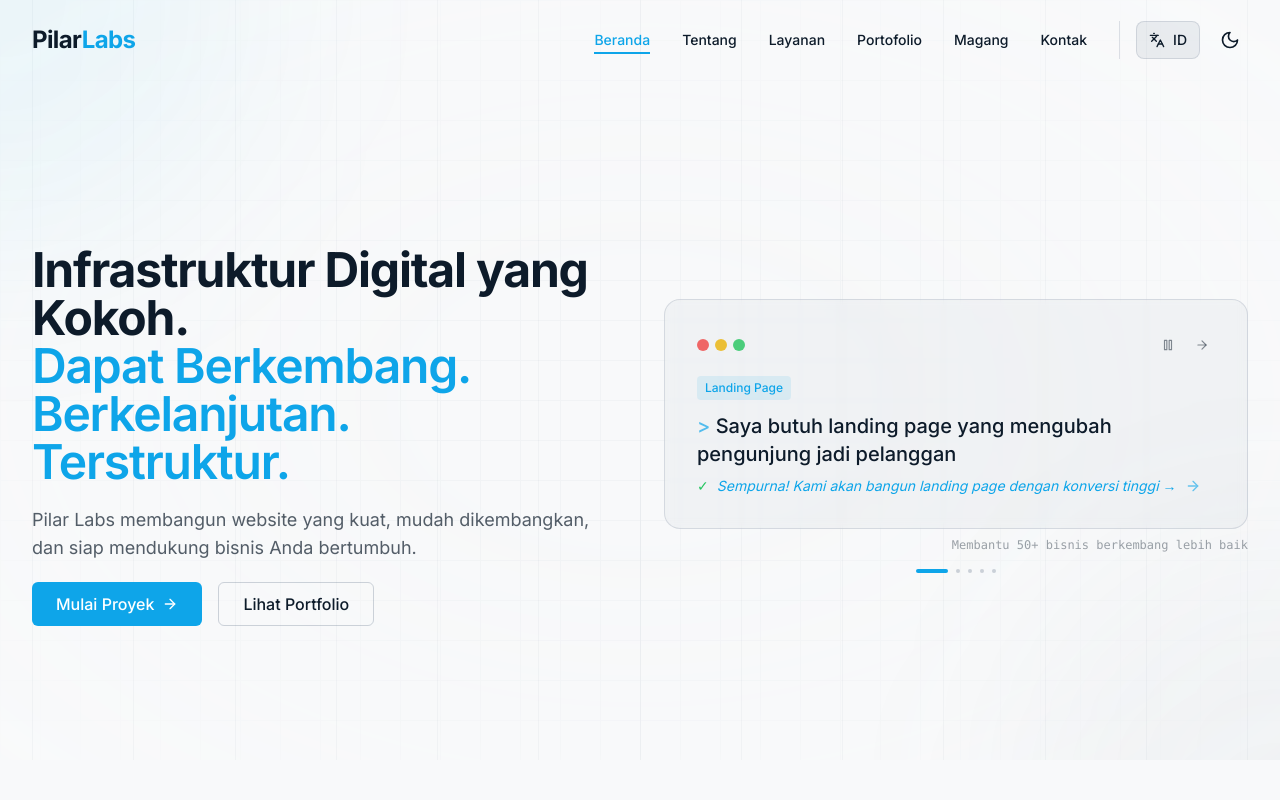
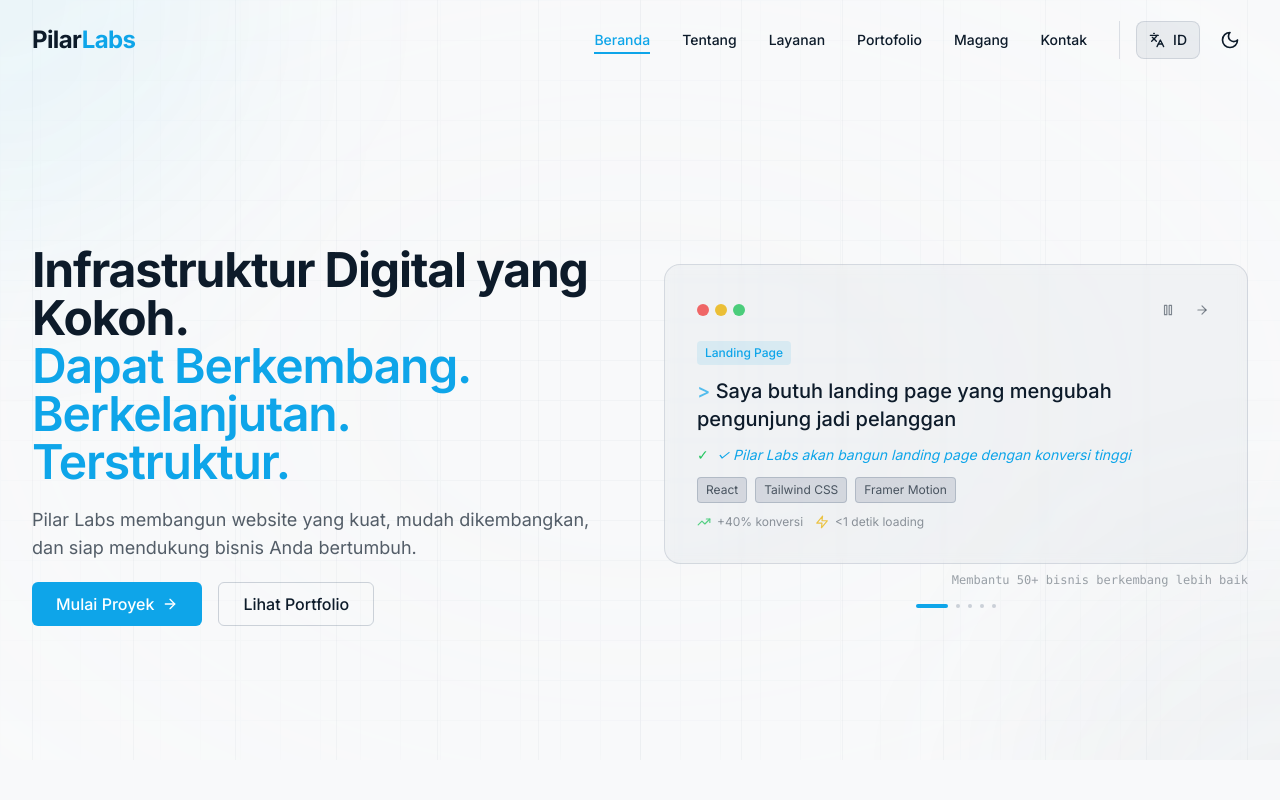
Before and after one commit to pilarlabsid/pilarlabs-landing, a React (Vite) app: page / in a window 1280 px wide. Shown: the top 800 px of the page. Built offline with nearby package versions, Linux system fonts and the light colour scheme.

Commit message:
feat: rebrand animation as Pilar Labs processing flow

```diff
--- a/src/components/ui/AIPromptAnimation.tsx
+++ b/src/components/ui/AIPromptAnimation.tsx
@@ -1,20 +1,25 @@
 import { useState, useEffect } from 'react'
 import { motion } from 'framer-motion'
 import { useTranslation } from 'react-i18next'
-import { ArrowRight, Pause, Play } from 'lucide-react'
+import { ArrowRight, Pause, Play, TrendingUp, Zap } from 'lucide-react'
 
 export function AIPromptAnimation() {
     const { t } = useTranslation()
     const [currentPromptIndex, setCurrentPromptIndex] = useState(0)
     const [displayedText, setDisplayedText] = useState('')
-    const [isTyping, setIsTyping] = useState(true)
-    const [showResponse, setShowResponse] = useState(false)
+    const [animationPhase, setAnimationPhase] = useState<'typing' | 'thinking' | 'response' | 'metrics' | 'deleting'>('typing')
     const [isPaused, setIsPaused] = useState(false)
     const [clientsHelped, setClientsHelped] = useState(50)
 
     // Get prompts and categories from translation
-    const prompts = t('hero.aiPrompts', { returnObjects: true }) as Array<{ text: string; category: string; response: string }>
-    const currentResponse = prompts[currentPromptIndex].response
+    const prompts = t('hero.aiPrompts', { returnObjects: true }) as Array<{
+        text: string
+        category: string
+        response: string
+        techStack: string[]
+        metrics: Array<{ icon: string; text: string }>
+    }>
+    const currentPrompt = prompts[currentPromptIndex]
 
     // Realistic typing speed with variation
     const getTypingSpeed = () => {
@@ -26,31 +31,43 @@ export function AIPromptAnimation() {
     useEffect(() => {
         if (isPaused) return
 
-        const currentPrompt = prompts[currentPromptIndex].text
+        const promptText = currentPrompt.text
 
-        if (isTyping) {
+        if (animationPhase === 'typing') {
             // Typing effect
-            if (displayedText.length < currentPrompt.length) {
+            if (displayedText.length < promptText.length) {
                 const timeout = setTimeout(() => {
-                    setDisplayedText(currentPrompt.slice(0, displayedText.length + 1))
+                    setDisplayedText(promptText.slice(0, displayedText.length + 1))
                 }, getTypingSpeed())
                 return () => clearTimeout(timeout)
             } else {
-                // Finished typing, show response
+                // Finished typing, move to thinking phase
                 const timeout = setTimeout(() => {
-                    setShowResponse(true)
-                }, 500)
+                    setAnimationPhase('thinking')
+                }, 300)
                 return () => clearTimeout(timeout)
             }
-        } else {
+        } else if (animationPhase === 'thinking') {
+            // Show thinking animation for 1.5s then move to response
+            const timeout = setTimeout(() => {
+                setAnimationPhase('response')
+            }, 1500)
+            return () => clearTimeout(timeout)
+        } else if (animationPhase === 'response') {
+            // Show response for 800ms then show metrics
+            const timeout = setTimeout(() => {
+                setAnimationPhase('metrics')
+            }, 800)
+            return () => clearTimeout(timeout)
+        } else if (animationPhase === 'metrics') {
+            // Show metrics for 2.5s then start deleting
+            const timeout = setTimeout(() => {
+                setAnimationPhase('deleting')
+            }, 2500)
+            return () => clearTimeout(timeout)
+        } else if (animationPhase === 'deleting') {
             // Deleting effect
-            if (showResponse) {
-                // Wait before deleting response
-                const timeout = setTimeout(() => {
-                    setShowResponse(false)
-                }, 1500)
-                return () => clearTimeout(timeout)
-            } else if (displayedText.length > 0) {
+            if (displayedText.length > 0) {
                 const timeout = setTimeout(() => {
                     setDisplayedText(displayedText.slice(0, -1))
                 }, 20) // Fast delete
@@ -58,26 +75,15 @@ export function AIPromptAnimation() {
             } else {
                 // Finished deleting, move to next prompt
                 setCurrentPromptIndex((prev) => (prev + 1) % prompts.length)
-                setIsTyping(true)
-                // Increment clients helped counter
+                setAnimationPhase('typing')
                 setClientsHelped(prev => prev + 1)
             }
         }
-    }, [displayedText, isTyping, currentPromptIndex, prompts, isPaused, showResponse])
-
-    useEffect(() => {
-        if (showResponse) {
-            const timeout = setTimeout(() => {
-                setIsTyping(false)
-            }, 2000)
-            return () => clearTimeout(timeout)
-        }
-    }, [showResponse])
+    }, [displayedText, animationPhase, currentPromptIndex, prompts, isPaused, currentPrompt.text])
 
     const handleSkip = () => {
         setDisplayedText('')
-        setShowResponse(false)
-        setIsTyping(true)
+        setAnimationPhase('typing')
         setCurrentPromptIndex((prev) => (prev + 1) % prompts.length)
     }
 
@@ -85,7 +91,7 @@ export function AIPromptAnimation() {
         <div className="relative">
             <motion.div
                 animate={{
-                    boxShadow: isTyping && !showResponse
+                    boxShadow: animationPhase === 'typing'
                         ? '0 0 30px rgba(5, 181, 240, 0.15)'
                         : '0 0 0px rgba(5, 181, 240, 0)'
                 }}
@@ -95,7 +101,7 @@ export function AIPromptAnimation() {
                 {/* Animated gradient background */}
                 <motion.div
                     animate={{
-                        opacity: isTyping && !showResponse ? 0.1 : 0
+                        opacity: animationPhase === 'typing' ? 0.1 : 0
                     }}
                     className="absolute inset-0 bg-gradient-to-r from-precision/10 via-transparent to-precision/10"
                 />
@@ -136,15 +142,15 @@ export function AIPromptAnimation() {
                     animate={{ opacity: 1, y: 0 }}
                     className="inline-block px-2 py-1 rounded text-xs font-medium bg-precision/10 text-precision mb-3 relative z-10"
                 >
-                    {prompts[currentPromptIndex].category}
+                    {currentPrompt.category}
                 </motion.div>
 
                 {/* Typing Animation */}
-                <div className="min-h-[100px] md:min-h-[80px] flex flex-col justify-center relative z-10">
-                    <p className="text-lg md:text-xl font-medium text-calm mb-2">
+                <div className="min-h-[140px] md:min-h-[120px] flex flex-col justify-center relative z-10 space-y-3">
+                    <p className="text-lg md:text-xl font-medium text-calm">
                         <span className="text-precision/70">&gt;</span>{' '}
                         <span>{displayedText}</span>
-                        {!showResponse && (
+                        {animationPhase === 'typing' && (
                             <motion.span
                                 animate={{ opacity: [1, 0] }}
                                 transition={{ duration: 0.8, repeat: Infinity }}
@@ -153,20 +159,88 @@ export function AIPromptAnimation() {
                         )}
                     </p>
 
+                    {/* Processing Animation */}
+                    {animationPhase === 'thinking' && (
+                        <motion.div
+                            initial={{ opacity: 0 }}
+                            animate={{ opacity: 1 }}
+                            className="flex items-center gap-2 text-calm/50"
+                        >
+                            <div className="flex gap-1">
+                                {[0, 1, 2].map((i) => (
+                                    <motion.div
+                                        key={i}
+                                        animate={{
+                                            scale: [1, 1.5, 1],
+                                            opacity: [0.5, 1, 0.5]
+                                        }}
+                                        transition={{
+                                            duration: 1,
+                                            repeat: Infinity,
+                                            delay: i * 0.2
+                                        }}
+                                        className="w-2 h-2 rounded-full bg-precision"
+                                    />
+                                ))}
+                            </div>
+                            <span className="text-sm italic">Pilar Labs processing...</span>
+                        </motion.div>
+                    )}
+
                     {/* Response Animation */}
-                    {showResponse && (
+                    {(animationPhase === 'response' || animationPhase === 'metrics') && (
                         <motion.div
                             initial={{ opacity: 0, y: 10 }}
                             animate={{ opacity: 1, y: 0 }}
-                            className="flex items-center gap-2 text-sm text-precision"
+                            className="space-y-3"
                         >
-                            <span className="text-green-500">✓</span>
-                            <span className="italic">{currentResponse}</span>
-                            <ArrowRight className="w-4 h-4 animate-pulse" />
+                            <div className="flex items-center gap-2 text-sm text-precision">
+                                <span className="text-green-500">✓</span>
+                                <span className="italic">{currentPrompt.response}</span>
+                            </div>
+
+                            {/* Tech Stack Tags */}
+                            {animationPhase === 'metrics' && (
+                                <motion.div
+                                    initial={{ opacity: 0, y: 10 }}
+                                    animate={{ opacity: 1, y: 0 }}
+                                    transition={{ delay: 0.2 }}
+                                    className="flex flex-wrap gap-2"
+                                >
+                                    {currentPrompt.techStack.map((tech, idx) => (
+                                        <span
+                                            key={idx}
+                                            className="px-2 py-1 text-xs bg-structural/20 text-calm/70 rounded border border-structural/30"
+                                        >
+                                            {tech}
+                                        </span>
+                                    ))}
+                                </motion.div>
+                            )}
+
+                            {/* Success Metrics */}
+                            {animationPhase === 'metrics' && (
+                                <motion.div
+                                    initial={{ opacity: 0, y: 10 }}
+                                    animate={{ opacity: 1, y: 0 }}
+                                    transition={{ delay: 0.4 }}
+                                    className="flex flex-wrap gap-3 text-xs"
+                                >
+                                    {currentPrompt.metrics.map((metric, idx) => (
+                                        <div key={idx} className="flex items-center gap-1.5 text-calm/60">
+                                            {metric.icon === 'trending' ? (
+                                                <TrendingUp className="w-3.5 h-3.5 text-green-500" />
+                                            ) : (
+                                                <Zap className="w-3.5 h-3.5 text-yellow-500" />
+                                            )}
+                                            <span>{metric.text}</span>
+                                        </div>
+                                    ))}
+                                </motion.div>
+                            )}
                         </motion.div>
                     )}
                 </div>
-
             </motion.div>
 
             {/* Stats Counter - Outside main container */}
--- a/src/locales/en/translation.json
+++ b/src/locales/en/translation.json
@@ -29,27 +29,104 @@
             {
                 "text": "I need a landing page that converts visitors into customers",
                 "category": "Landing Page",
-                "response": "Perfect! We'll build a high-converting landing page with clear CTAs →"
+                "response": "✓ Pilar Labs will build a high-converting landing page with clear CTAs",
+                "techStack": [
+                    "React",
+                    "Tailwind CSS",
+                    "Framer Motion"
+                ],
+                "metrics": [
+                    {
+                        "icon": "trending",
+                        "text": "+40% conversion"
+                    },
+                    {
+                        "icon": "zap",
+                        "text": "<1s load time"
+                    }
+                ]
             },
             {
                 "text": "Build me a scalable web app for my growing business",
                 "category": "Web Application",
-                "response": "Great! We specialize in scalable architecture ready for growth →"
+                "response": "✓ Pilar Labs specializes in scalable architecture ready for growth",
+                "techStack": [
+                    "React",
+                    "TypeScript",
+                    "Node.js",
+                    "PostgreSQL"
+                ],
+                "metrics": [
+                    {
+                        "icon": "trending",
+                        "text": "100k+ users ready"
+                    },
+                    {
+                        "icon": "zap",
+                        "text": "99.9% uptime"
+                    }
+                ]
             },
             {
                 "text": "Create an e-commerce platform with seamless checkout",
                 "category": "E-Commerce",
-                "response": "Excellent! We'll optimize your checkout flow for maximum sales →"
+                "response": "✓ Pilar Labs will optimize your checkout flow for maximum sales",
+                "techStack": [
+                    "Next.js",
+                    "Stripe",
+                    "Tailwind CSS"
+                ],
+                "metrics": [
+                    {
+                        "icon": "trending",
+                        "text": "+60% checkout completion"
+                    },
+                    {
+                        "icon": "zap",
+                        "text": "Secure payments"
+                    }
+                ]
             },
             {
                 "text": "Develop a custom CRM system for my sales team",
                 "category": "Custom System",
-                "response": "Smart choice! Custom CRM tailored to your workflow coming up →"
+                "response": "✓ Pilar Labs will build custom CRM tailored to your workflow",
+                "techStack": [
+                    "React",
+                    "TypeScript",
+                    "Express",
+                    "MongoDB"
+                ],
+                "metrics": [
+                    {
+                        "icon": "trending",
+                        "text": "+35% team productivity"
+                    },
+                    {
+                        "icon": "zap",
+                        "text": "Real-time sync"
+                    }
+                ]
             },
             {
                 "text": "I want a mobile-responsive website that loads instantly",
                 "category": "Responsive Web",
-                "response": "Absolutely! Fast, mobile-first design is our specialty →"
+                "response": "✓ Pilar Labs delivers fast, mobile-first design as specialty",
+                "techStack": [
+                    "React",
+                    "Vite",
+                    "Tailwind CSS"
+                ],
+                "metrics": [
+                    {
+                        "icon": "zap",
+                        "text": "<0.8s load time"
+                    },
+                    {
+                        "icon": "trending",
+                        "text": "100/100 Lighthouse"
+                    }
+                ]
             }
         ],
         "aiResponse": "Perfect! Let's build that together →",
--- a/src/locales/id/translation.json
+++ b/src/locales/id/translation.json
@@ -29,27 +29,104 @@
             {
                 "text": "Saya butuh landing page yang mengubah pengunjung jadi pelanggan",
                 "category": "Landing Page",
-                "response": "Sempurna! Kami akan bangun landing page dengan konversi tinggi →"
+                "response": "✓ Pilar Labs akan bangun landing page dengan konversi tinggi",
+                "techStack": [
+                    "React",
+                    "Tailwind CSS",
+                    "Framer Motion"
+                ],
+                "metrics": [
+                    {
+                        "icon": "trending",
+                        "text": "+40% konversi"
+                    },
+                    {
+                        "icon": "zap",
+                        "text": "<1 detik loading"
+                    }
+                ]
             },
             {
                 "text": "Buatkan web app yang scalable untuk bisnis saya yang berkembang",
                 "category": "Aplikasi Web",
-                "response": "Bagus! Kami ahli dalam arsitektur yang siap berkembang →"
+                "response": "✓ Pilar Labs ahli dalam arsitektur yang siap berkembang",
+                "techStack": [
+                    "React",
+                    "TypeScript",
+                    "Node.js",
+                    "PostgreSQL"
+                ],
+                "metrics": [
+                    {
+                        "icon": "trending",
+                        "text": "Siap 100rb+ user"
+                    },
+                    {
+                        "icon": "zap",
+                        "text": "99.9% uptime"
+                    }
+                ]
             },
             {
                 "text": "Buat platform e-commerce dengan checkout yang lancar",
                 "category": "E-Commerce",
-                "response": "Mantap! Kami akan optimalkan checkout untuk penjualan maksimal →"
+                "response": "✓ Pilar Labs akan optimalkan checkout untuk penjualan maksimal",
+                "techStack": [
+                    "Next.js",
+                    "Stripe",
+                    "Tailwind CSS"
+                ],
+                "metrics": [
+                    {
+                        "icon": "trending",
+                        "text": "+60% selesai checkout"
+                    },
+                    {
+                        "icon": "zap",
+                        "text": "Pembayaran aman"
+                    }
+                ]
             },
             {
                 "text": "Kembangkan sistem CRM khusus untuk tim sales saya",
                 "category": "Sistem Custom",
-                "response": "Pilihan tepat! CRM custom sesuai workflow Anda siap dibuat →"
+                "response": "✓ Pilar Labs akan buat CRM custom sesuai workflow Anda",
+                "techStack": [
+                    "React",
+                    "TypeScript",
+                    "Express",
+                    "MongoDB"
+                ],
+                "metrics": [
+                    {
+                        "icon": "trending",
+                        "text": "+35% produktivitas tim"
+                    },
+                    {
+                        "icon": "zap",
+                        "text": "Sinkronisasi real-time"
+                    }
+                ]
             },
             {
                 "text": "Saya mau website mobile-responsive yang loading-nya cepat",
                 "category": "Web Responsif",
-                "response": "Tentu! Desain mobile-first yang cepat adalah keahlian kami →"
+                "response": "✓ Pilar Labs menghadirkan desain mobile-first yang cepat",
+                "techStack": [
+                    "React",
+                    "Vite",
+                    "Tailwind CSS"
+                ],
+                "metrics": [
+                    {
+                        "icon": "zap",
+                        "text": "<0.8 detik loading"
+                    },
+                    {
+                        "icon": "trending",
+                        "text": "100/100 Lighthouse"
+                    }
+                ]
             }
         ],
         "aiResponse": "Sempurna! Mari kita bangun bersama →",
```
